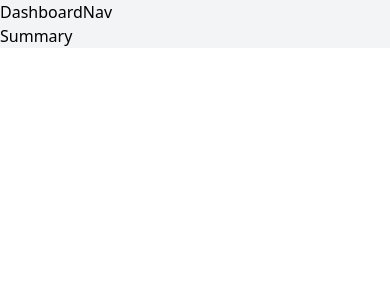
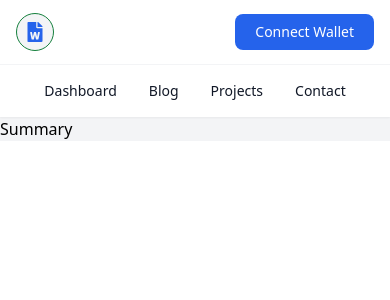
Before and after one commit to kwakyebrilliant/playme, a React (Create React App) app: page /summary in a window 390 px wide. Shown: the top 300 px of the page. Built offline with nearby package versions, Linux system fonts and the light colour scheme; the HTML template or start-up script is replaced by a standard one.

Commit message:
dashboard nav updates

```diff
--- a/src/dashboard/DashboardNav.js
+++ b/src/dashboard/DashboardNav.js
@@ -1,9 +1,71 @@
 import React from 'react'
+import { FaFileWord } from 'react-icons/fa'
 
 function DashboardNav() {
   return (
     <div>
-        DashboardNav
+
+<header aria-label="Site Header" className="shadow-sm bg-white">
+  <div
+    className="mx-auto flex h-16 max-w-screen-xl items-center justify-between px-4"
+  >
+    <div className="flex w-0 flex-1 lg:hidden">
+        <button className="rounded-full bg-gray-100 p-2 text-blue-600" type="button">
+        <span className="sr-only">Logo</span>
+        <FaFileWord className=' text-blue-600 h-5 w-5' />
+      </button>
+    </div>
+
+    <div className="flex items-center gap-4">
+
+      <form className="mb-0 hidden lg:flex">
+        <div className="relative">
+        <FaFileWord className=' text-black lg:w-[35px] lg:h-[35px]'/>
+        </div>
+      </form>
+    </div>
+
+    <div className="flex w-0 flex-1 justify-end lg:hidden">
+    <a
+        href="#"
+        className="rounded-lg bg-blue-600 px-5 py-2 text-sm font-medium text-white"
+      >
+        Connect Wallet
+      </a>
+    </div>
+
+    <nav
+      aria-label="Site Nav"
+      className="hidden items-center justify-center gap-8 text-sm font-medium lg:flex lg:w-0 lg:flex-1"
+    >
+      <a className="text-gray-900" href="">Dashboard</a>
+      <a className="text-gray-900" href="">Blog</a>
+      <a className="text-gray-900" href="">Projects</a>
+      <a className="text-gray-900" href="">Contact</a>
+    </nav>
+
+    <div className="hidden items-center gap-4 lg:flex">
+
+      <a
+        href="#"
+        className="rounded-lg bg-blue-600 px-5 py-2 text-sm font-medium text-white"
+      >
+        Connect Wallet
+      </a>
+    </div>
+  </div>
+
+  <div className="border-t border-gray-100 lg:hidden">
+    <nav
+      className="flex items-center justify-center overflow-x-auto p-4 text-sm font-medium"
+    >
+      <a className="shrink-0 px-4 text-gray-900" href="">Dashboard</a>
+      <a className="shrink-0 px-4 text-gray-900" href="">Blog</a>
+      <a className="shrink-0 px-4 text-gray-900" href="">Projects</a>
+      <a className="shrink-0 px-4 text-gray-900" href="">Contact</a>
+    </nav>
+  </div>
+</header>
     </div>
   )
 }
```
